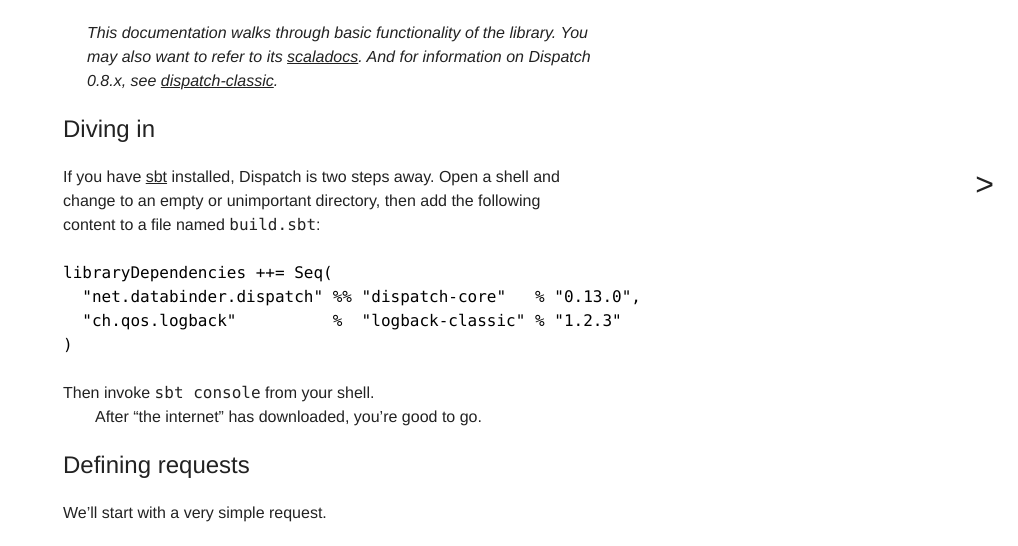
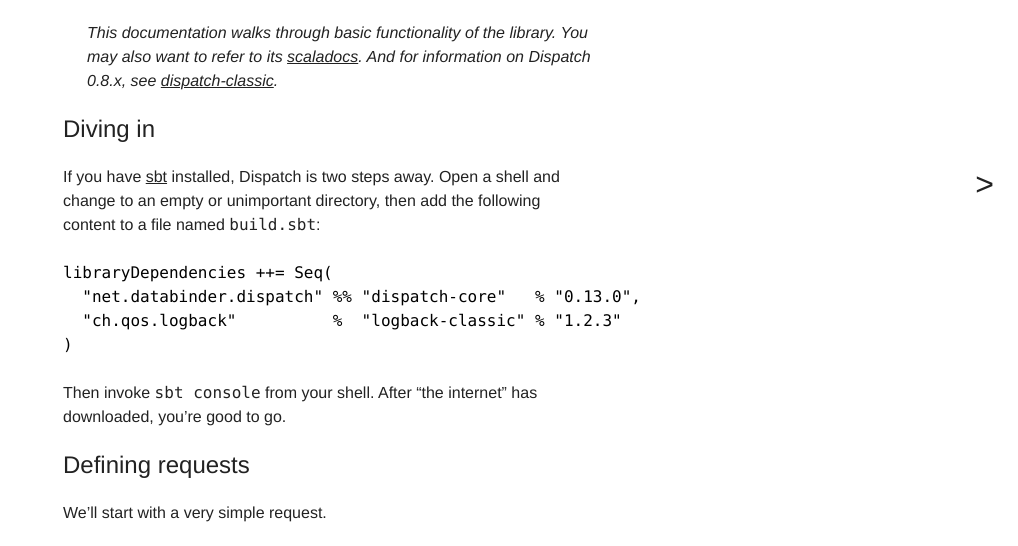
Before and after one commit to dispatch/reboot, a plain HTML site: page Dispatch.html in a window 1280 px wide. Shown: the part 203-749 px from the top of the page, without its empty margins (262-1280 px from the left). Drawn offline with Linux system fonts and the light colour scheme.

Commit message:
Intro improvements

```diff
--- a/Dispatch.html
+++ b/Dispatch.html
@@ -45,15 +45,14 @@
 library. You may also want to refer to its
 <a href="http://www.javadoc.io/doc/net.databinder.dispatch/dispatch-core_2.11/0.13.0">scaladocs</a>.
 And for information on Dispatch 0.8.x, see <a href="http://dispatch-classic.databinder.net/">dispatch-classic</a>.
-</p></blockquote><h3 id="Diving+in">Diving in<a href="#Diving+in" class="header-link"><span class="header-link-content">&nbsp;</span></a></h3><p>If you have <a href="https://github.com/harrah/xsbt/wiki/">sbt</a> installed, Dispatch is two steps away. Open a
+</p></blockquote><h3 id="Diving+in">Diving in<a href="#Diving+in" class="header-link"><span class="header-link-content">&nbsp;</span></a></h3><p>If you have <a href="http://www.scala-sbt.org/">sbt</a> installed, Dispatch is two steps away. Open a
 shell and change to an empty or unimportant directory, then add the following
 content to a file named <code>build.sbt</code>:
 </p><pre><code class="">libraryDependencies ++= Seq(
   &quot;net.databinder.dispatch&quot; %% &quot;dispatch-core&quot;   % &quot;0.13.0&quot;,
   &quot;ch.qos.logback&quot;          %  &quot;logback-classic&quot; % &quot;1.2.3&quot;
 )
-</code></pre><p>Then invoke <code>sbt console</code> from your shell.
-</p><p>After “the internet” has downloaded, you’re good to go.
+</code></pre><p>Then invoke <code>sbt console</code> from your shell. After “the internet” has downloaded, you’re good to go.
 </p><h3 id="Defining+requests">Defining requests<a href="#Defining+requests" class="header-link"><span class="header-link-content">&nbsp;</span></a></h3><p>We’ll start with a very simple request.
 </p><pre><code class="prettyprint lang-scala">import dispatch._, Defaults._
 val svc = url(&quot;http://api.hostip.info/country.php&quot;)
```
Also changed, not shown: Combined+Pages.html (+2 -3 lines), offline/Combined+Pages.html (+2 -3 lines), offline/Dispatch.html (+2 -3 lines), 3 other files.
